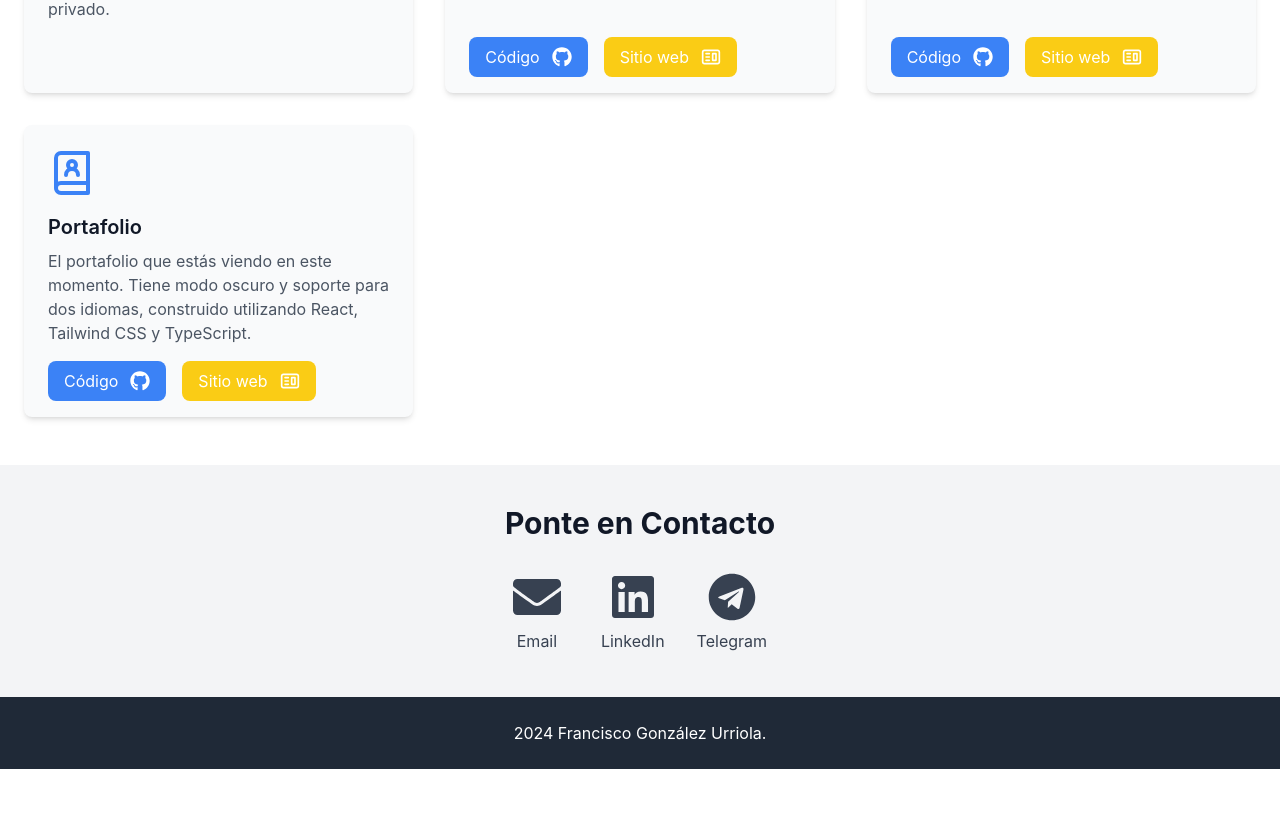
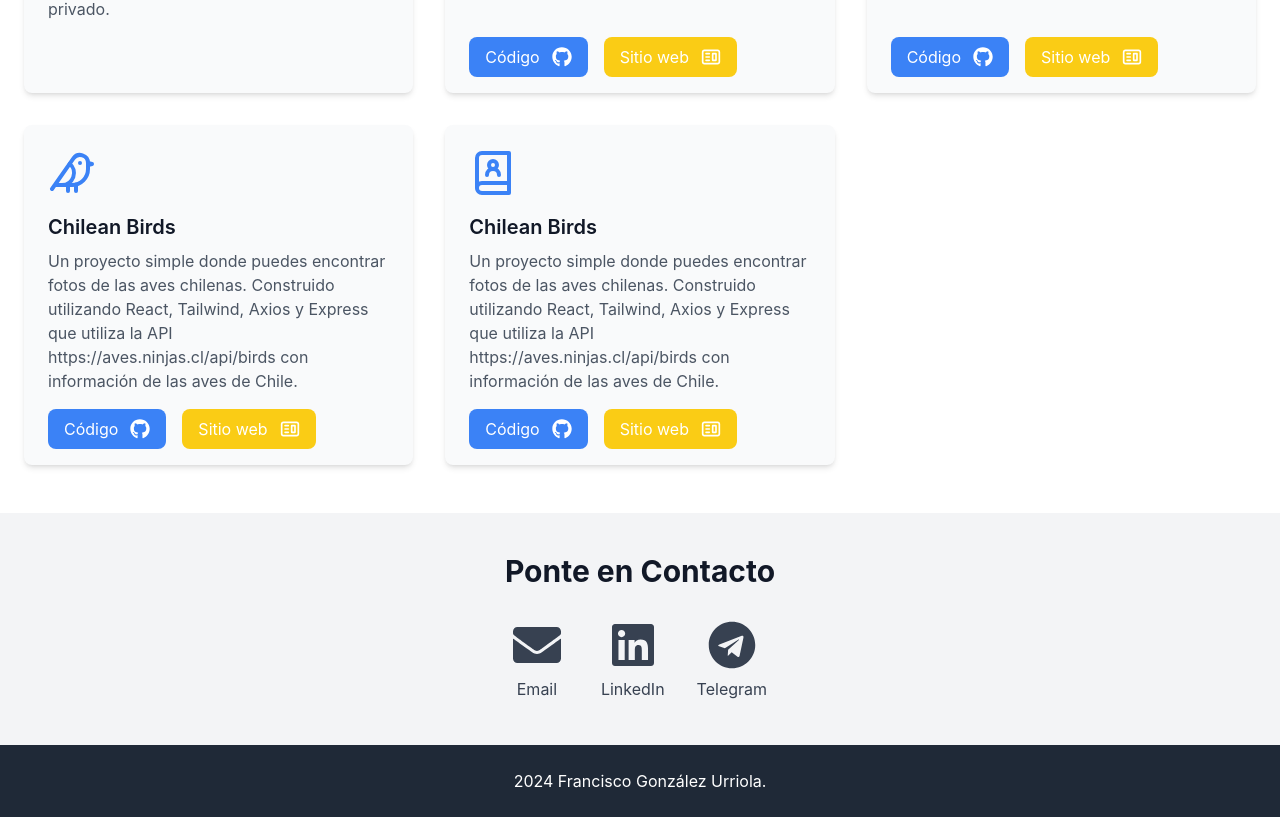
Before and after one commit to fgonzalezurriola/Portfolio-React-Vite, a React (Vite) app: page / in a window 1280 px wide. Shown: the part 1335-2152 px from the top of the page. Before the commit the page ends 2104 px from the top, so only its background shows below. Built offline with nearby package versions, Linux system fonts and the light colour scheme.

Commit message:
Refactor: added chilean birds proyect

```diff
--- a/src/components/Projects.tsx
+++ b/src/components/Projects.tsx
@@ -1,6 +1,6 @@
 import React from 'react';
 import { useTranslation } from 'react-i18next';
-import { BookMarked, BookUser } from 'lucide-react';
+import { BookMarked, BookUser, Bird } from 'lucide-react';
 import { FaGithub } from 'react-icons/fa';
 import { CgWebsite } from "react-icons/cg";
 import { TbSandbox } from "react-icons/tb";
@@ -30,6 +30,13 @@ const Projects: React.FC = () => {
       description: 'projects.project3.description',
       githubLink: 'https://github.com/fgonzalezurriola/Mallas-Fcfm-fgonzalezurriola',
       deploy: 'https://mallas-fcfm-fgonzalezurriola.vercel.app/'
+    },
+    {
+      icon: Bird,
+      title: 'projects.project4.title',
+      description: 'projects.project4.description',
+      githubLink: 'https://github.com/fgonzalezurriola/Chilean-birds',
+      deploy: 'https://chilean-birds-eight.vercel.app/'
     },
     {
       icon: BookUser,
--- a/src/locales/en.json
+++ b/src/locales/en.json
@@ -34,6 +34,10 @@
       "description": "A web application that displays the study plans of the programs offered at the University of Chile, built with React, Tailwind CSS and TypeScript."
     },
     "project4": {
+      "title": "Chilean Birds",
+      "description": "A simple project where you cand find cards of the chilean birds. Built using React, Tailwind, Axios and Express that uses the API https://aves.ninjas.cl/api/birds with information of the birds from chile"
+    },
+    "project5": {
       "title": "Portfolio",
       "description": "The portfolio you're currently viewing, featuring dark mode and multi-language support, built with React, Tailwind CSS and TypeScript."
     },
--- a/src/locales/es.json
+++ b/src/locales/es.json
@@ -34,6 +34,10 @@
       "description": "Una aplicación web que muestra la malla curricular de las carreras impartidas en la Facultad de Ciencias Físicas y Matemáticas de la Universidad de Chile, construida con React, Tailwind CSS y TypeScript."
     },
     "project4": {
+      "title": "Chilean Birds",
+      "description": "Un proyecto simple donde puedes encontrar fotos de las aves chilenas. Construido utilizando React, Tailwind, Axios y Express que utiliza la API https://aves.ninjas.cl/api/birds con información de las aves de Chile."
+    },
+    "project5": {
       "title": "Portafolio",
       "description": "El portafolio que estás viendo en este momento. Tiene modo oscuro y soporte para dos idiomas, construido utilizando React, Tailwind CSS y TypeScript."
     },
```
